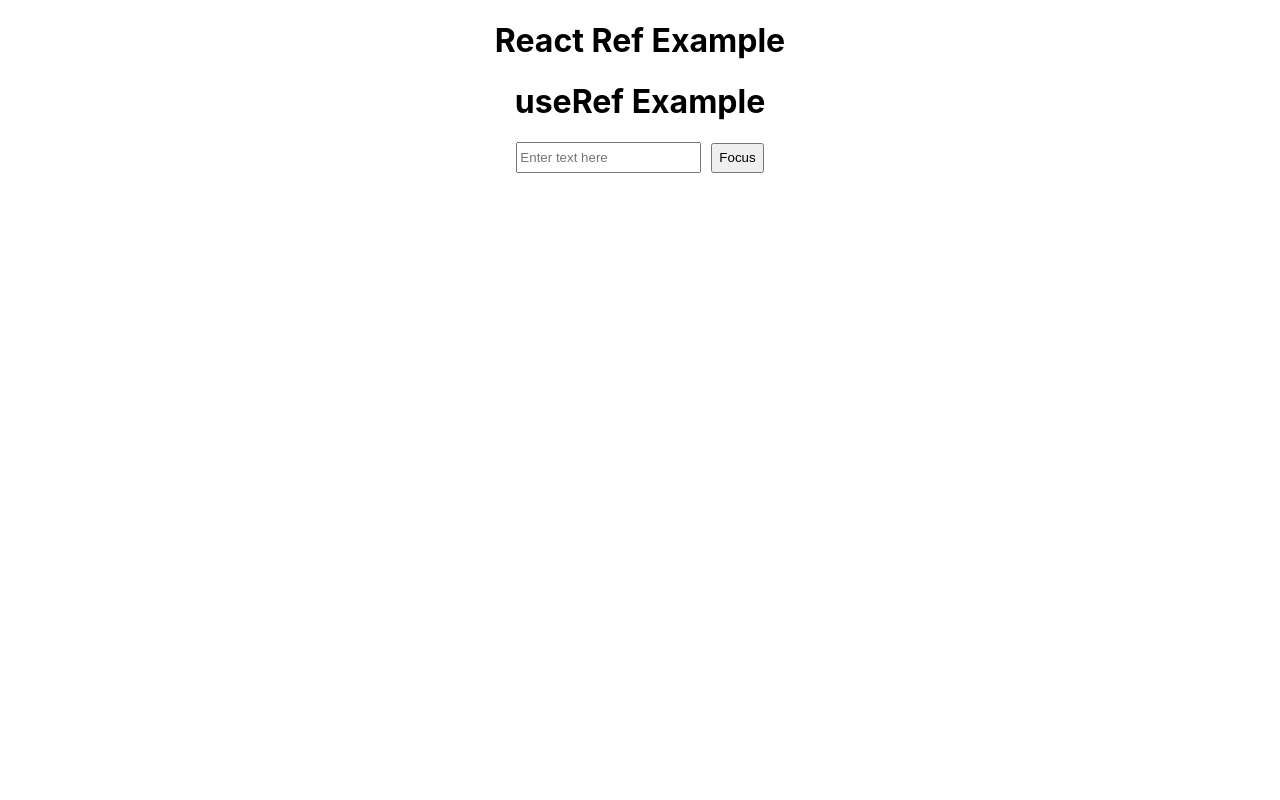
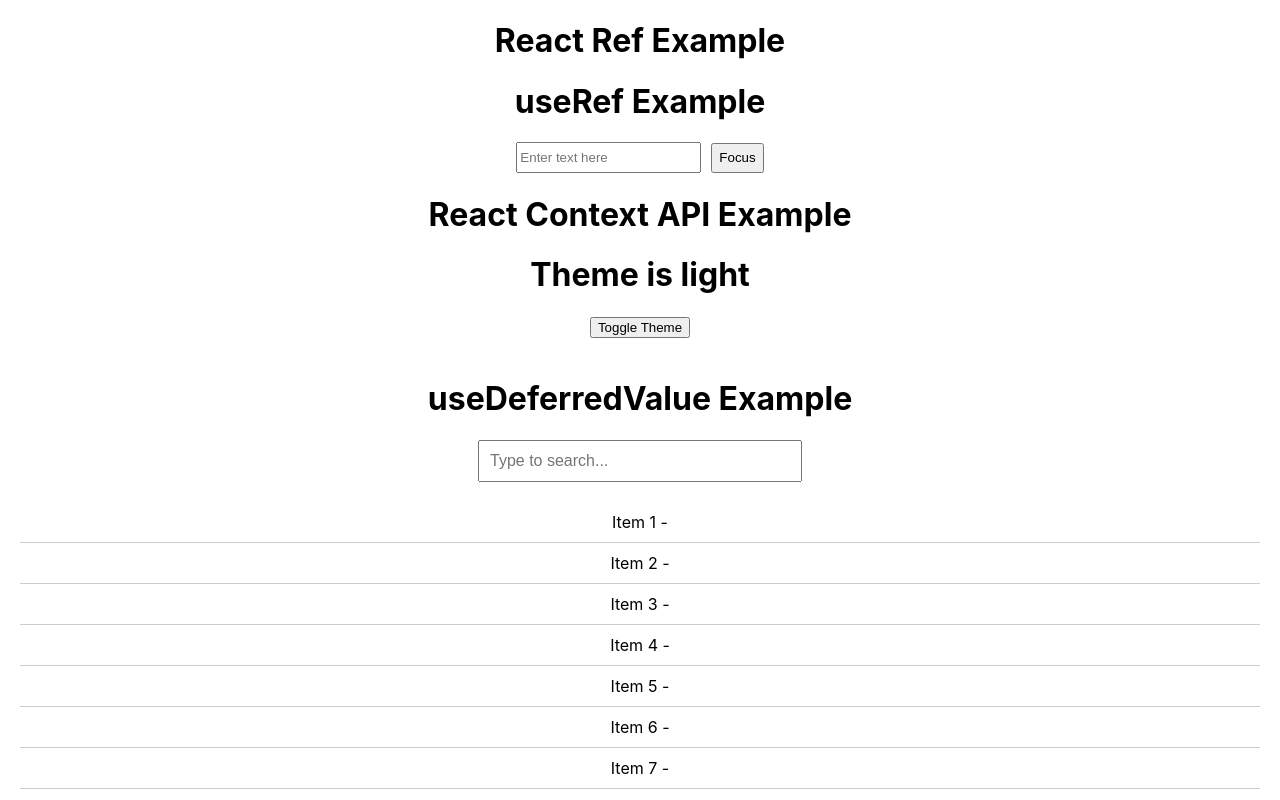
Before and after one commit to LAVIRASTOGI/React19, a React (Create React App) app: page / in a window 1280 px wide. Shown: the top 800 px of the page. Built offline with nearby package versions, Linux system fonts and the light colour scheme.

Commit message:
new hook

```diff
--- a/src/App.js
+++ b/src/App.js
@@ -1,13 +1,30 @@
+import FormChangeExample from "./FormChangeExample";
 import "./App.css";
+import ContextAPIExample from "./ContextAPIExample";
+import DefferedValueExample from "./DefferedValueExample";
 import RefExample from "./RefExample";
+import { ThemeProvider } from "./ThemeContext";
 
 function App() {
   return (
-    <div className="App">
+    <ThemeProvider>
       <title>React 19 application</title>
-      <h1>React Ref Example</h1>
-      <RefExample />
-    </div>
+      <div className="App">
+        {/* ref */}
+        <h1>React Ref Example</h1>
+        <RefExample />
+        {/* context API */}
+        <h1>React Context API Example</h1>
+        <ContextAPIExample />
+        {/* defferedValueexample */}
+        <DefferedValueExample />
+        <h1>New hook</h1>
+        {/* action and useFormSatus */}
+        <h1>Form Example</h1>
+        <FormChangeExample />
+        {/* useTransition */}
+      </div>
+    </ThemeProvider>
   );
 }
 
--- /dev/null
+++ b/src/ContextAPIExample.js
@@ -0,0 +1,14 @@
+import React from "react";
+import { useTheme } from "./ThemeContext";
+
+function ContextAPIExample() {
+  const { theme, toggleTheme } = useTheme();
+  return (
+    <div>
+      <h1>Theme is {theme}</h1>
+      <button onClick={toggleTheme}>Toggle Theme</button>
+    </div>
+  );
+}
+
+export default ContextAPIExample;
--- /dev/null
+++ b/src/DefferedValueExample.js
@@ -0,0 +1,52 @@
+import React, { useState, useMemo, useDeferredValue } from "react";
+
+const ExpensiveList = ({ items }) => {
+  // Simulate expensive rendering with useMemo
+  const renderedItems = useMemo(() => {
+    console.log("Rendering expensive list...");
+    return items.map((item, index) => (
+      <div
+        key={index}
+        style={{ padding: "10px", borderBottom: "1px solid #ccc" }}
+      >
+        {item}
+      </div>
+    ));
+  }, [items]);
+
+  return <div>{renderedItems}</div>;
+};
+
+const DefferedValueExample = () => {
+  const [input, setInput] = useState(""); // Input state
+  const deferredQuery = useDeferredValue(input, "abv"); // Deferred input state
+
+  // Generate a large list based on deferredQuery
+  const items = useMemo(() => {
+    console.log("Generating items...");
+    return Array(10000)
+      .fill()
+      .map((_, i) => `Item ${i + 1} - ${deferredQuery}`);
+  }, [deferredQuery]);
+
+  return (
+    <div style={{ padding: "20px" }}>
+      <h1>useDeferredValue Example</h1>
+      <input
+        type="text"
+        value={input}
+        onChange={(e) => setInput(e.target.value)}
+        placeholder="Type to search..."
+        style={{
+          padding: "10px",
+          width: "300px",
+          fontSize: "16px",
+          marginBottom: "20px",
+        }}
+      />
+      <ExpensiveList items={items} />
+    </div>
+  );
+};
+
+export default DefferedValueExample;
--- /dev/null
+++ b/src/FormChangeExample.js
@@ -0,0 +1,36 @@
+import React from "react";
+import { useFormStatus } from "react-dom";
+
+function Submit() {
+  const { pending } = useFormStatus();
+  return <button>{pending ? "Submitting..." : "Submit"}</button>;
+}
+
+function FormChangeExample() {
+  const submitHandler = async (formData) => {
+    await new Promise((resolve) => {
+      setTimeout(() => {
+        let name = formData.get("name");
+        let email = formData.get("email");
+        console.log("Form submitted", name, email);
+        resolve("data");
+      }, 3000);
+    });
+  };
+  return (
+    <>
+      <form action={submitHandler}>
+        <label htmlFor="name">Name:</label>
+        <input type="text" id="name" name="name" />
+
+        <br />
+        <label htmlFor="email">Email:</label>
+        <input type="email" id="email" name="email" />
+        <br />
+        <Submit />
+      </form>
+    </>
+  );
+}
+
+export default FormChangeExample;
--- /dev/null
+++ b/src/ThemeContext.js
@@ -0,0 +1,18 @@
+import React, { createContext, useState, useContext } from "react";
+
+// Create ThemeContext
+const ThemeContext = createContext();
+
+// Theme Provider Component
+export const ThemeProvider = ({ children }) => {
+  const [theme, setTheme] = useState("light");
+
+  const toggleTheme = () => {
+    setTheme((prevTheme) => (prevTheme === "light" ? "dark" : "light"));
+  };
+
+  return <ThemeContext value={{ theme, toggleTheme }}>{children}</ThemeContext>;
+};
+
+// Custom Hook to use the ThemeContext
+export const useTheme = () => useContext(ThemeContext);
```
